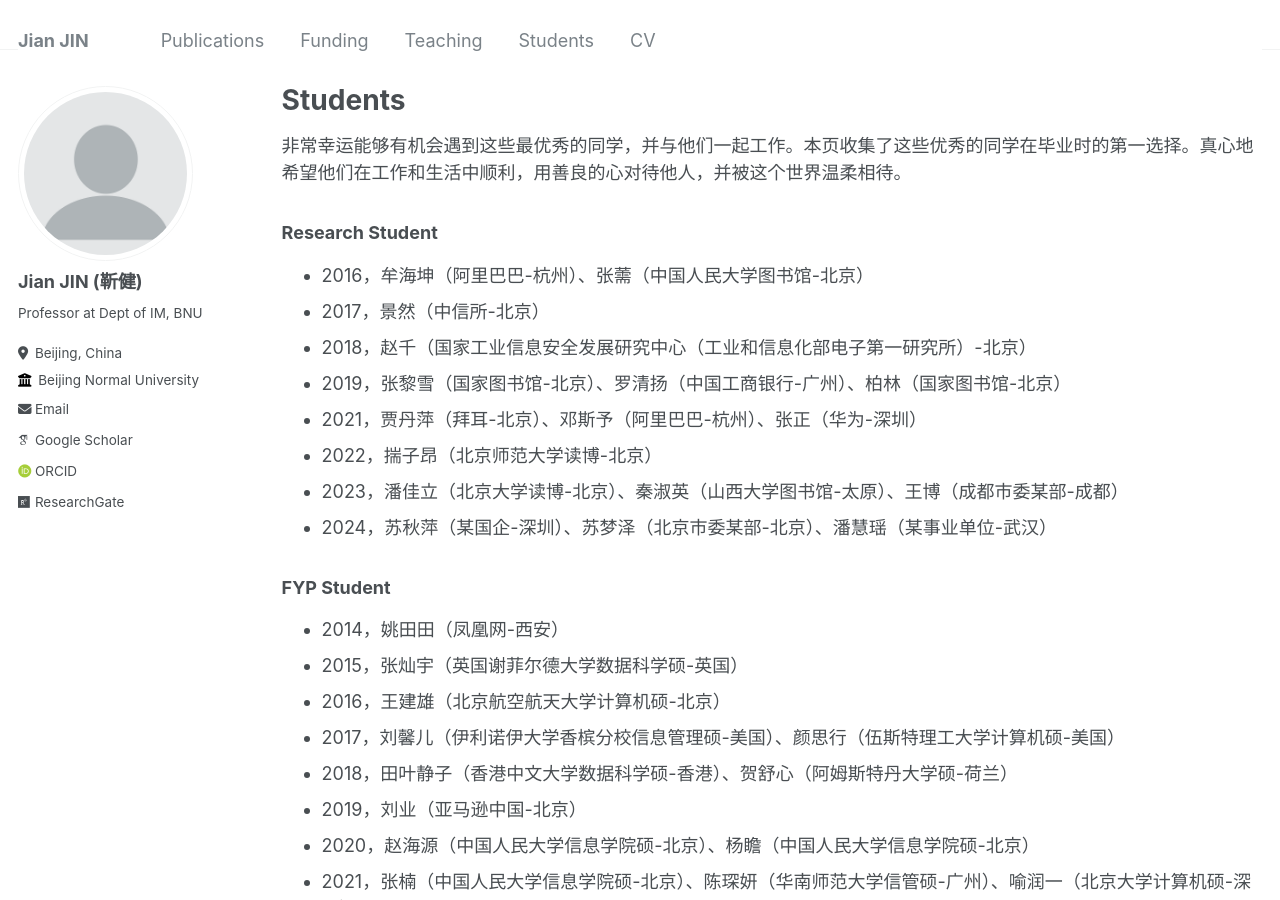
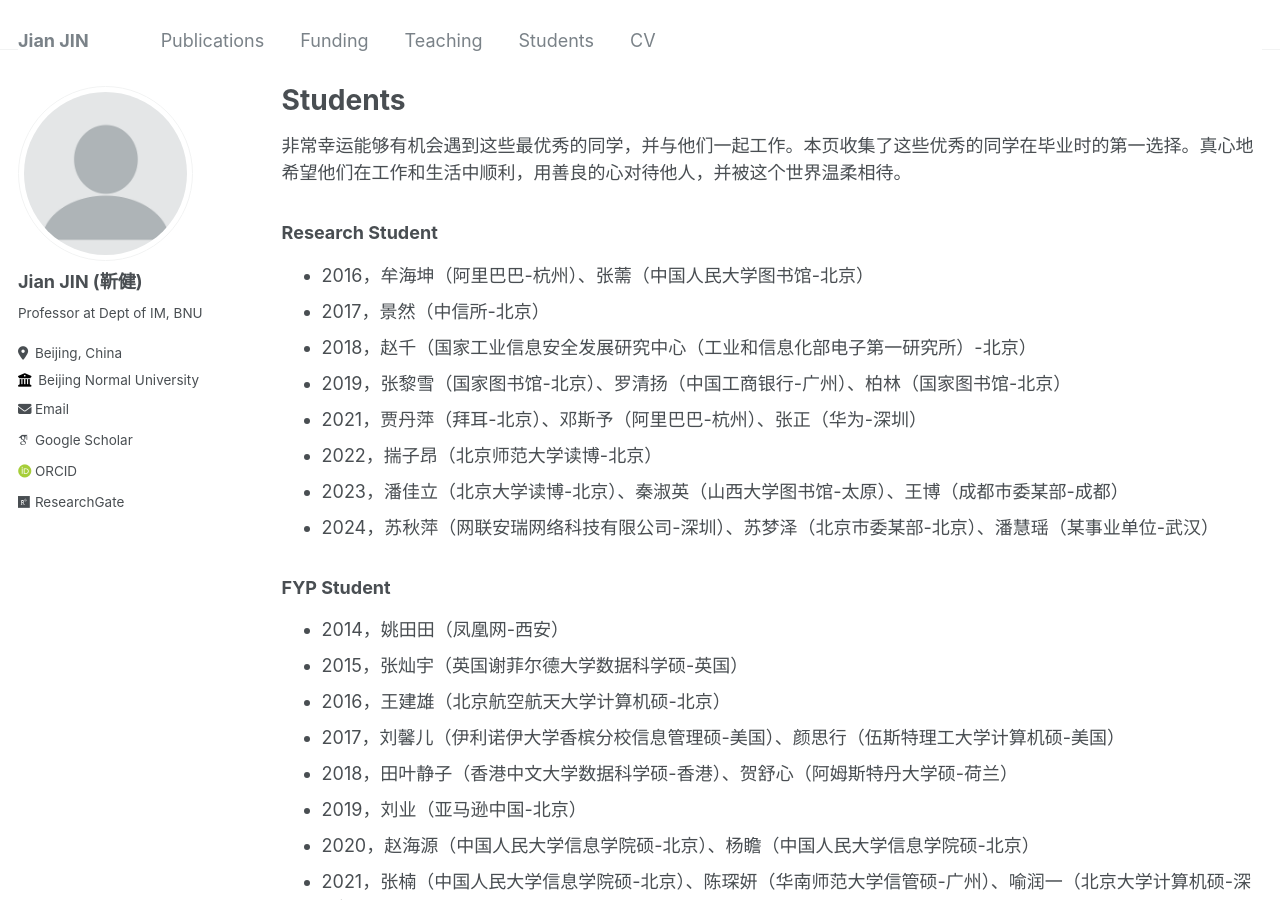
Before and after one commit to xjtujay/xjtujay.github.io, a Jekyll site: the page built from _students/students.md, in a window 1280 px wide and 900 px high. Built offline with Jekyll 4.4.1, drawn with Linux system fonts in a browser that asks for light colours; some web fonts are replaced.

Commit message:
Update students.md

```diff
--- a/_students/students.md
+++ b/_students/students.md
@@ -18,7 +18,7 @@ author_profile: true
 * 2021，贾丹萍（拜耳-北京）、邓斯予（阿里巴巴-杭州）、张正（华为-深圳）
 * 2022，揣子昂（北京师范大学读博-北京）
 * 2023，潘佳立（北京大学读博-北京）、秦淑英（山西大学图书馆-太原）、王博（成都市委某部-成都）
-* 2024，苏秋萍（某国企-深圳）、苏梦泽（北京市委某部-北京）、潘慧瑶（某事业单位-武汉）
+* 2024，苏秋萍（网联安瑞网络科技有限公司-深圳）、苏梦泽（北京市委某部-北京）、潘慧瑶（某事业单位-武汉）
 
 
 ### FYP Student
```
